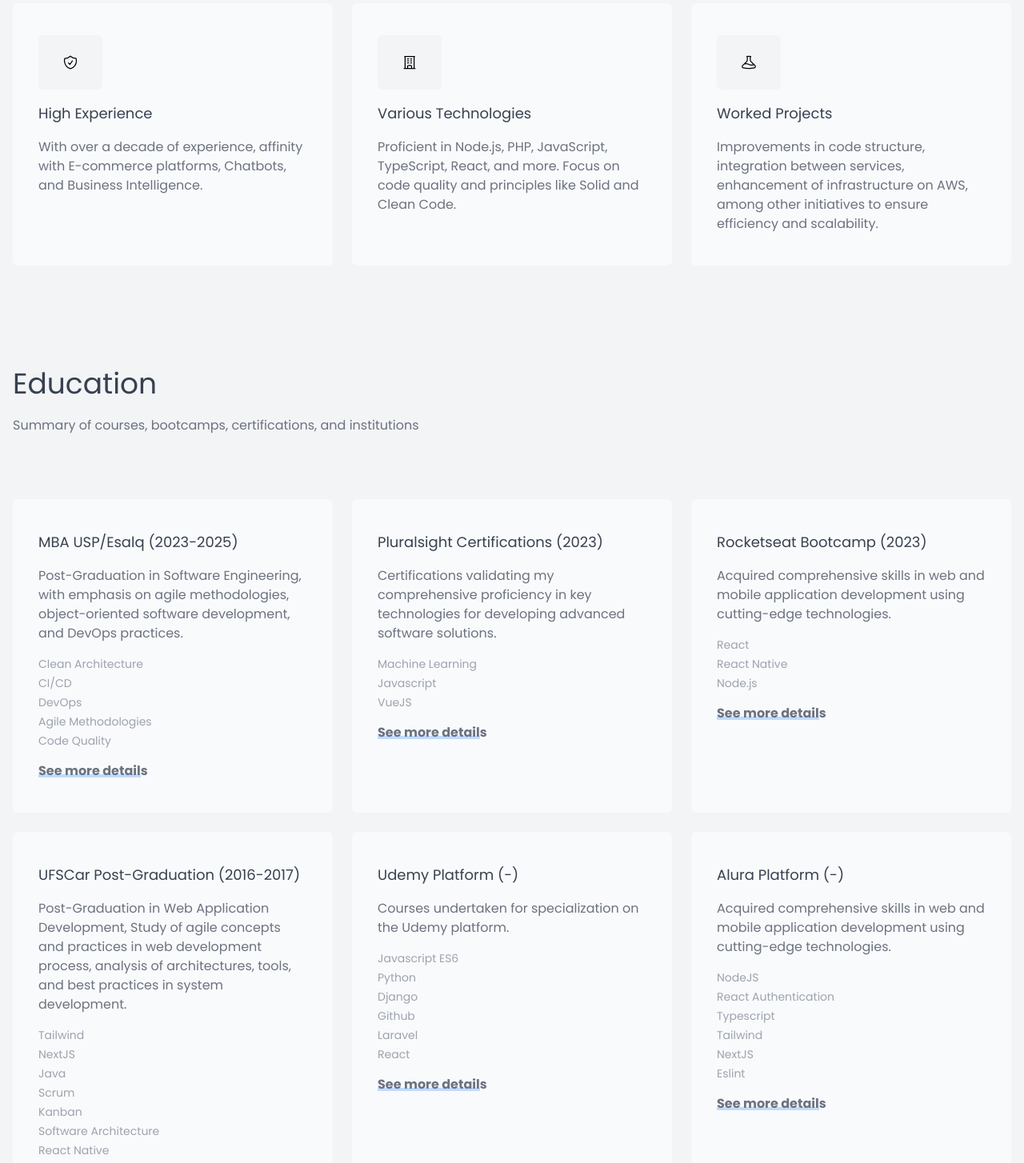
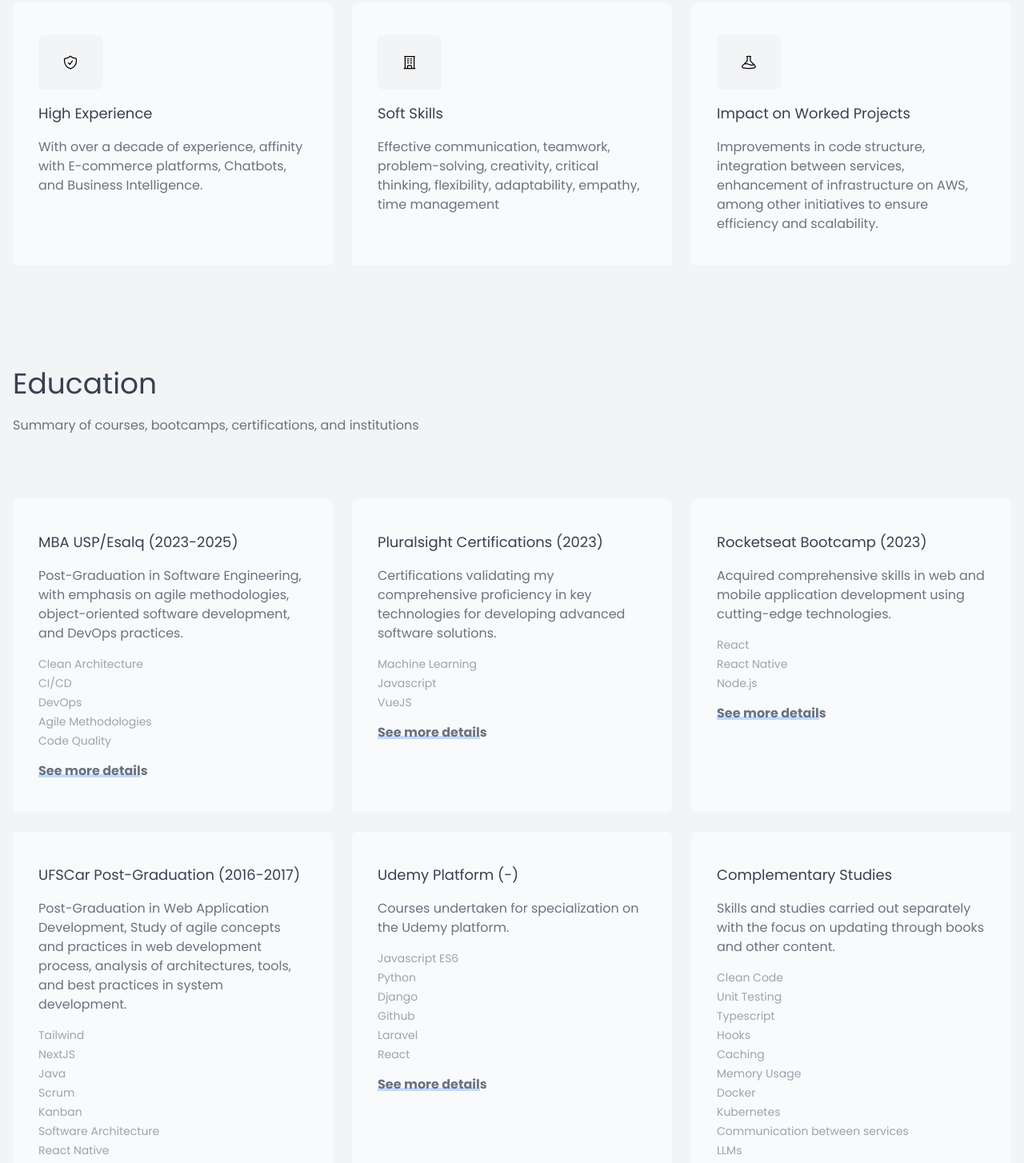
Before and after one commit to marcelo3macedo/my-portfolio, a Next.js app: page /my-portfolio/en in a window 1280 px wide. Shown: the part 920-2374 px from the top of the page at 80% size. Built offline with nearby package versions, Linux system fonts and the light colour scheme.

Commit message:
feat: adding alternative studies

```diff
--- a/messages/en.json
+++ b/messages/en.json
@@ -14,11 +14,11 @@
       "description": "With over a decade of experience, affinity with E-commerce platforms, Chatbots, and Business Intelligence."
     },
     "usage": {
-      "title": "Various Technologies",
-      "description": "Proficient in Node.js, PHP, JavaScript, TypeScript, React, and more. Focus on code quality and principles like Solid and Clean Code."
+      "title": "Soft Skills",
+      "description": "Effective communication, teamwork, problem-solving, creativity, critical thinking, flexibility, adaptability, empathy, time management"
     },
     "projects": {
-      "title": "Worked Projects",
+      "title": "Impact on Worked Projects",
       "description": "Improvements in code structure, integration between services, enhancement of infrastructure on AWS, among other initiatives to ensure efficiency and scalability."
     }
   },
@@ -54,10 +54,10 @@
       "description": "Post-Graduation in Web Application Development, Study of agile concepts and practices in web development process, analysis of architectures, tools, and best practices in system development.",
       "keywords": "Tailwind|NextJS|Java|Scrum|Kanban|Software Architecture|React Native"
     },
-    "alura": {
-      "title": "Alura Platform (-)",
-      "description": "Acquired comprehensive skills in web and mobile application development using cutting-edge technologies.",
-      "keywords": "NodeJS|React Authentication|Typescript|Tailwind|NextJS|Eslint"
+    "others": {
+      "title": "Complementary Studies",
+      "description": "Skills and studies carried out separately with the focus on updating through books and other content.",
+      "keywords": "Clean Code|Unit Testing|Typescript|Hooks|Caching|Memory Usage|Docker|Kubernetes|Communication between services|LLMs|Stable Diffusion"
     }
   },
   "locales": {
--- a/messages/pt.json
+++ b/messages/pt.json
@@ -14,12 +14,12 @@
       "description": "Com mais de uma década de experiência, afinidade com plataformas E-commerces, Chatbots e Business Intelligence."
     },
     "usage": {
-      "title": "Diversas Tecnologias",
-      "description": "Proficiente em NodeJS, PHP, Javascript, Typescript, React e mais. Foco em qualidade de código e princípios como Solid e Clean Code."
+      "title": "Soft Skills",
+      "description": "Comunicação eficaz, trabalho em equipe, resolução de problemas, criatividade, pensamento crítico, flexibilidade, adaptabilidade, empatia, gestão do tempo"
     },
     "projects": {
-      "title": "Projetos Trabalhados",
-      "description": "Melhorias em estrutura de códigos, integração entre serviços, aprimoramento da infraestrutura na AWS, além de outras iniciativas para garantir eficiência e escalabilidade."
+      "title": "Impactos no Projetos Trabalhados",
+      "description": "Melhorias em estrutura de códigos, aprimoração de integração entre serviços, melhoria da infraestrutura na AWS, além de outras iniciativas que garantem, qualidade eficiência e escalabilidade."
     }
   },
   "education": {
@@ -54,10 +54,10 @@
       "description": "Pós-graduação em Desenvolvimento de aplicações Web, Estudo de conceitos e práticas ágeis no processo de desenvolvimento de web, análise de arquiteturas, ferramentas e melhores práticas no desenvolvimento de sistemas.",
       "keywords": "Tailwind|NextJS|Java|Scrum|Kanban|Arquitetura Software|React Native"
     },
-    "alura": {
-      "title": "Plataforma Alura (-)",
-      "description": "Adquiri habilidades abrangentes em desenvolvimento de aplicações web e móveis utilizando as tecnologias.",
-      "keywords": "NodeJS|Autenticação React|Typescript|Tailwind|NextJS|Eslint"
+    "others": {
+      "title": "Estudos complementares",
+      "description": "Habilidades e estudos realizados a parte com o foco de atualização através de livros e outros conteúdos.",
+      "keywords": "Código Limpo|Testes Unitários|Typescript|Hooks|Caching|Uso de Memória|Docker|Kubernetes|Comunicação entre serviços|LLMs|Stable Diffusion"
     }
   },
   "locales": {
--- a/src/configs/content.ts
+++ b/src/configs/content.ts
@@ -54,10 +54,10 @@ const education = [
     link: "https://www.udemy.com",
   },
   {
-    title: "alura.title",
-    description: "alura.description",
-    keywords: "alura.keywords",
-    link: "https://www.alura.com.br",
+    title: "others.title",
+    description: "others.description",
+    keywords: "others.keywords",
+    link: "https://github.com/marcelo3macedo",
   },
 ];
 
```
